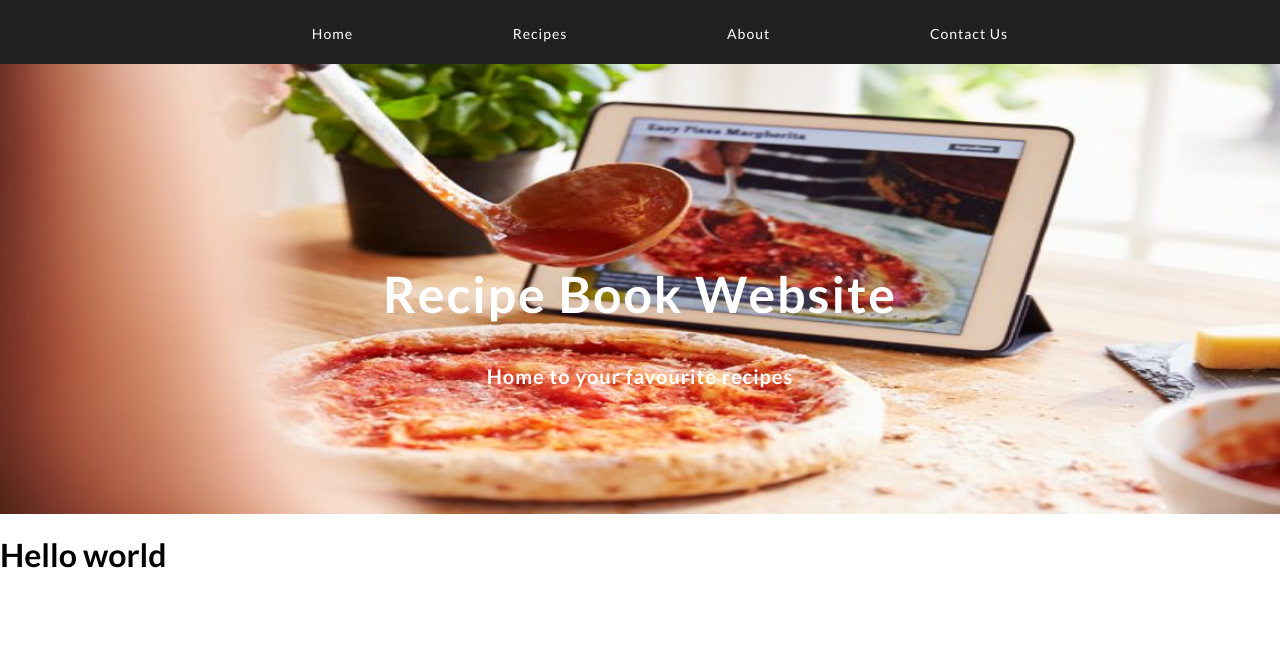
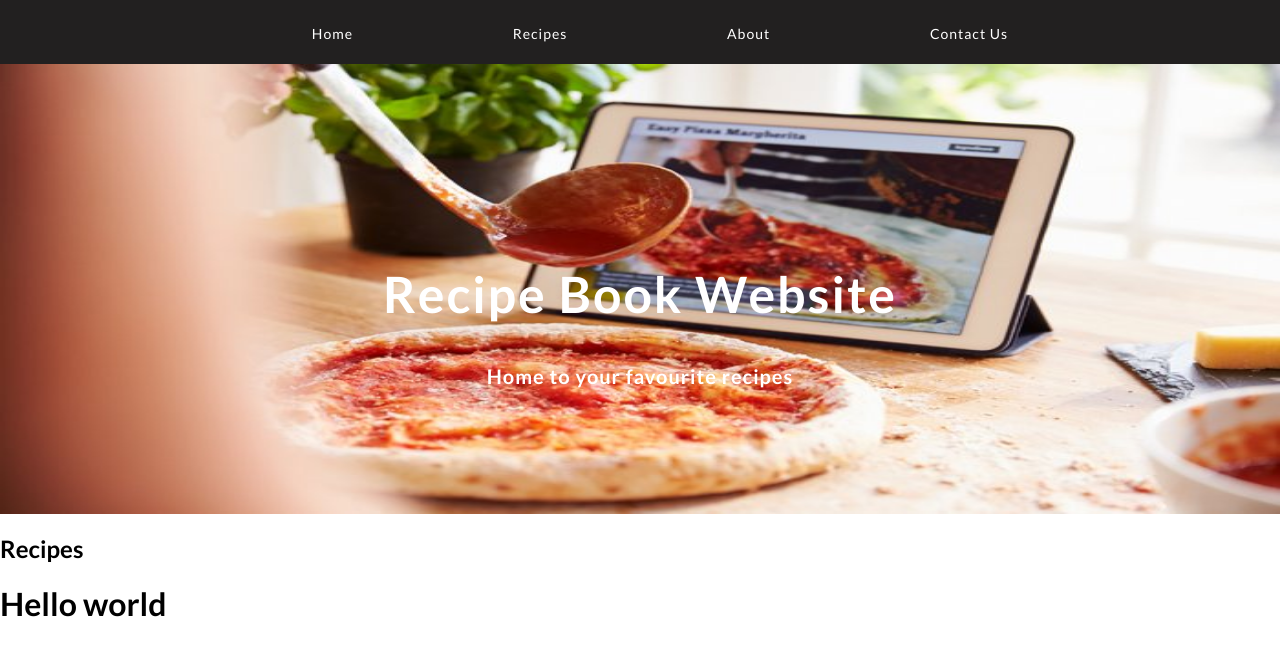
Before and after one commit to baqar-abbas/codeAlpha-recipe-book-website, a website: page index.html in a window 1280 px wide. Drawn offline with Linux system fonts and the light colour scheme.

Commit message:
create recipe.js file and defined array of objects for the recipes to display recipes through js

```diff
--- a/index.html
+++ b/index.html
@@ -20,11 +20,13 @@
     </nav>
     </header>
     <main>
-    <section>
+    <section class="headline">
         <h1 class="main-heading">Recipe Book Website</h1>
         <p class="main-para"><b>Home to your favourite recipes</b></p>
     </section>
+    <section class="recipe-section"></section>
 </main>
     <h1>Hello world</h1>
+    <script src="recipe.js"></script>
 </body>
 </html>
--- /dev/null
+++ b/recipe.js
@@ -0,0 +1,26 @@
+/* eslint-disable */
+const recipeArr = [
+    {
+        id: 1,
+        name: 'Biryani',
+        description: 'A delicious rice dish',
+        ingredients: ['rice', 'chicken', 'spices', 'onions', 'tomatoes', 'yogurt'],
+        directions: ['Cook rice', 'Cook chicken', 'Mix together'],
+    },
+    {},
+    {},
+];
+
+const recipeSection = document.querySelector('.recipe-section');
+const recipeDiv = document.createElement('div');
+recipeDiv.classList.add('recipe');
+recipeSection.appendChild(recipeDiv);
+
+const heading = document.createElement('h2');
+heading.classList.add('recipe-heading');
+heading.textContent = 'Recipes';
+recipeDiv.appendChild(heading);
+
+recipeArr.forEach((recipe) => {
+
+});
--- a/style.css
+++ b/style.css
@@ -53,7 +53,7 @@ body {
     padding: 0;
 } */
 
-section {
+.headline {
     background-image: url('./images/recipeapp.jpg');
     background-size: 100% 100%;
     background-position: top;
```
Also changed, not shown: images/biryani.png (added).
